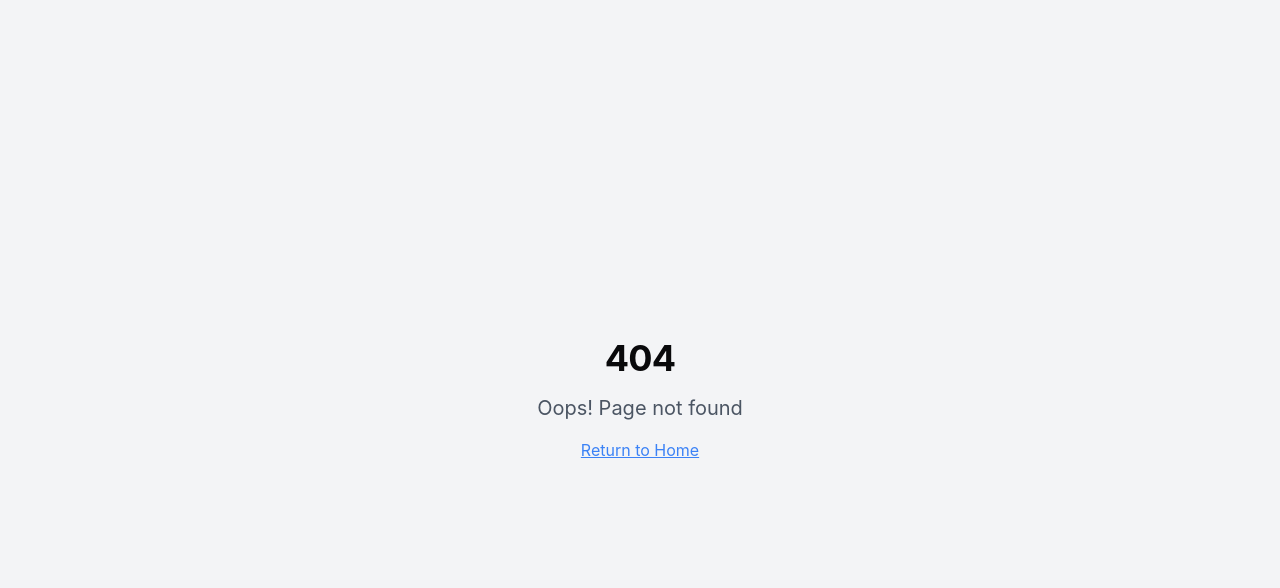
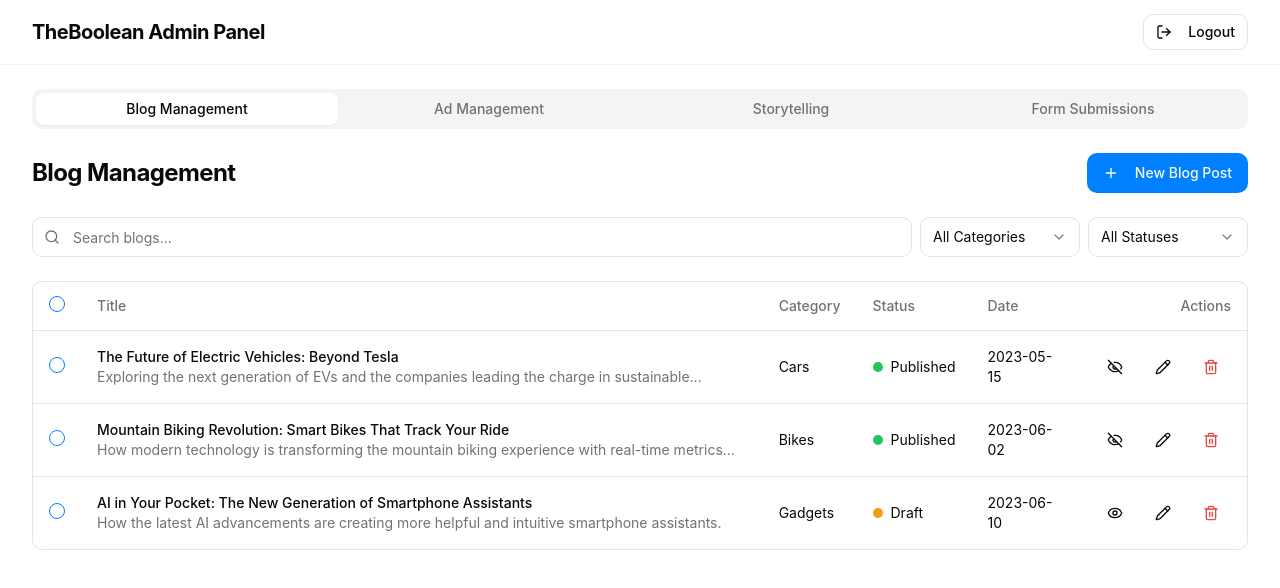
Before and after one commit to thebooleanin/techstory-weaver, a React (Vite) app: page /admin-dashboard in a window 1280 px wide. Before the commit this address had no page. Shown: the top 588 px of the page. Built offline with nearby package versions, Linux system fonts and the light colour scheme; sample sign-in values are in the browser's storage.

Commit message:
Fix: Admin login redirect
The admin login functionality is not redirecting to the dashboard after successful authentication.  This commit addresses the issue.

```diff
--- a/src/App.tsx
+++ b/src/App.tsx
@@ -12,6 +12,7 @@ import About from "./pages/About";
 import Contact from "./pages/Contact";
 import Register from "./pages/Register";
 import AdminLogin from "./pages/AdminLogin";
+import AdminDashboard from "./pages/AdminDashboard";
 import NotFound from "./pages/NotFound";
 
 const queryClient = new QueryClient();
@@ -31,6 +32,7 @@ const App = () => (
           <Route path="/contact" element={<Contact />} />
           <Route path="/register" element={<Register />} />
           <Route path="/admin-login" element={<AdminLogin />} />
+          <Route path="/admin-dashboard" element={<AdminDashboard />} />
           {/* ADD ALL CUSTOM ROUTES ABOVE THE CATCH-ALL "*" ROUTE */}
           <Route path="*" element={<NotFound />} />
         </Routes>
--- a/src/pages/AdminLogin.tsx
+++ b/src/pages/AdminLogin.tsx
@@ -8,7 +8,7 @@ import { toast } from 'sonner';
 import { Button } from '@/components/ui/button';
 import { Input } from '@/components/ui/input';
 import { Form, FormControl, FormField, FormItem, FormLabel, FormMessage } from '@/components/ui/form';
-import { Link } from 'react-router-dom';
+import { Link, useNavigate } from 'react-router-dom';
 import { ArrowRight, Eye, EyeOff } from 'lucide-react';
 import Navbar from '@/components/Navbar';
 import Footer from '@/components/Footer';
@@ -26,6 +26,7 @@ const formSchema = z.object({
 const AdminLogin = () => {
   const [showPassword, setShowPassword] = useState(false);
   const [isSubmitting, setIsSubmitting] = useState(false);
+  const navigate = useNavigate();
 
   // Scroll to top on page load
   useEffect(() => {
@@ -54,7 +55,12 @@ const AdminLogin = () => {
         toast.success("Login successful!", {
           description: "Welcome back, admin!",
         });
-        // In a real app, you would handle auth state and redirect here
+
+        // Store admin token in localStorage for authentication
+        localStorage.setItem('adminToken', 'demo-admin-token');
+
+        // Navigate to admin dashboard after successful login
+        navigate('/admin-dashboard');
       } else {
         toast.error("Login failed", {
           description: "Invalid email or password. Please try again.",
```
